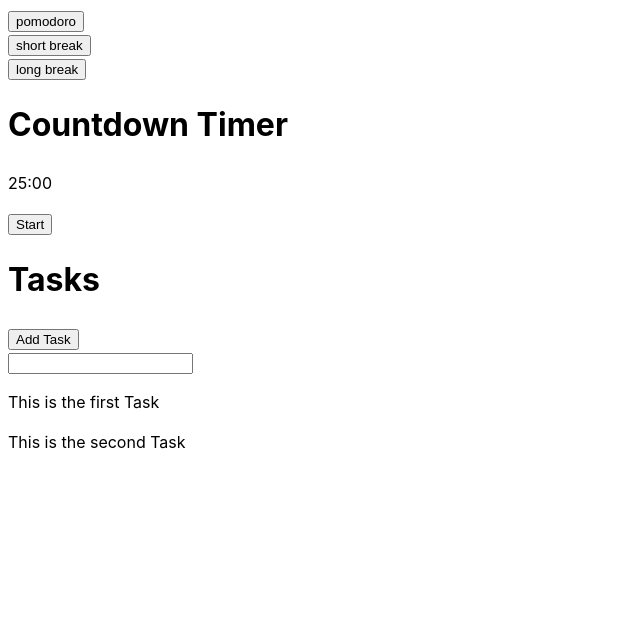
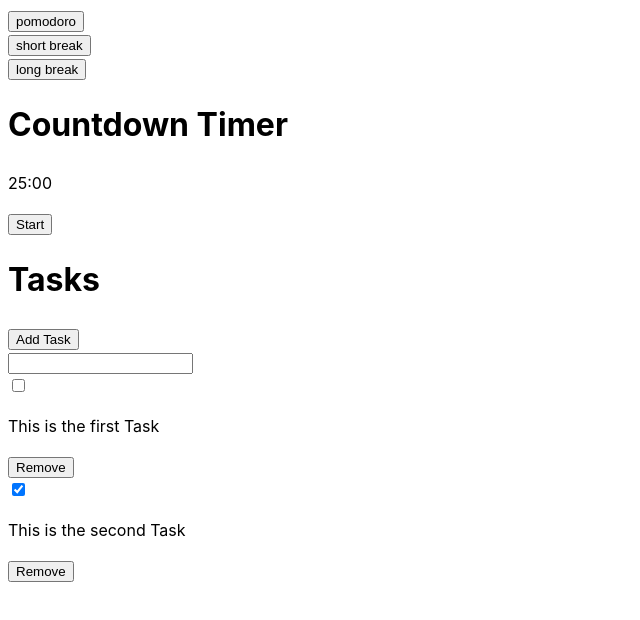
Before and after one commit to Jans3n/Pomodoro, a React (Vite) app: page / in a window 1280 px wide. Shown: the top 620 px of the page, without its empty margins (0-640 px from the left). Built offline with nearby package versions, Linux system fonts and the light colour scheme.

Commit message:
Delete task
able to delete task

```diff
--- a/src/components/Tasks/TaskItem.jsx
+++ b/src/components/Tasks/TaskItem.jsx
@@ -1,11 +1,14 @@
 import React, { useEffect, useState } from 'react'
+import CustomButton from '../UI/CustomButton';
 
 function TaskItem({task, toggleCompleted, editTask, deleteTask}) {
 
   return(
     <>
       <div>
+        <input type="checkbox" checked={task.completed} />
         <p>{task.text}</p>
+        <CustomButton name="Remove" onClick={() => deleteTask(task.id)}/>
       </div>
     </>
   )
--- a/src/components/Tasks/TaskList.jsx
+++ b/src/components/Tasks/TaskList.jsx
@@ -4,6 +4,7 @@ import TaskItem from './TaskItem';
 
 function Tasks() {
 
+  const [taskText, setTaskText] = useState('');
   const [tasks, setTasks] = useState([
     {
       id: 1,
@@ -16,7 +17,6 @@ function Tasks() {
       completed: true,
     }
   ])
-  const [taskText, setTaskText] = useState('');
 
   const addTask = (text) => {
     const newTask = {
@@ -28,17 +28,23 @@ function Tasks() {
     setTaskText('')
   }
 
+  const deleteTask = (id) => {
+    const newTasks = tasks.filter(task => task.id !== id)
+    setTasks(newTasks)
+  }
+
   return (
     <>
       <div>
         <h1 class="title">Tasks</h1>
         <CustomButton name="Add Task" onClick={() => addTask(taskText)}/>
-        <input type="text" onChange={(e) => setTaskText(e.target.value)}/>
+        <input type="text" value={taskText} onChange={(e) => setTaskText(e.target.value)}/>
         <div>
           {tasks.map(task => (
             <TaskItem
               key={task.id}
               task={task}
+              deleteTask={deleteTask}
             />
           ))}
         </div>
```
